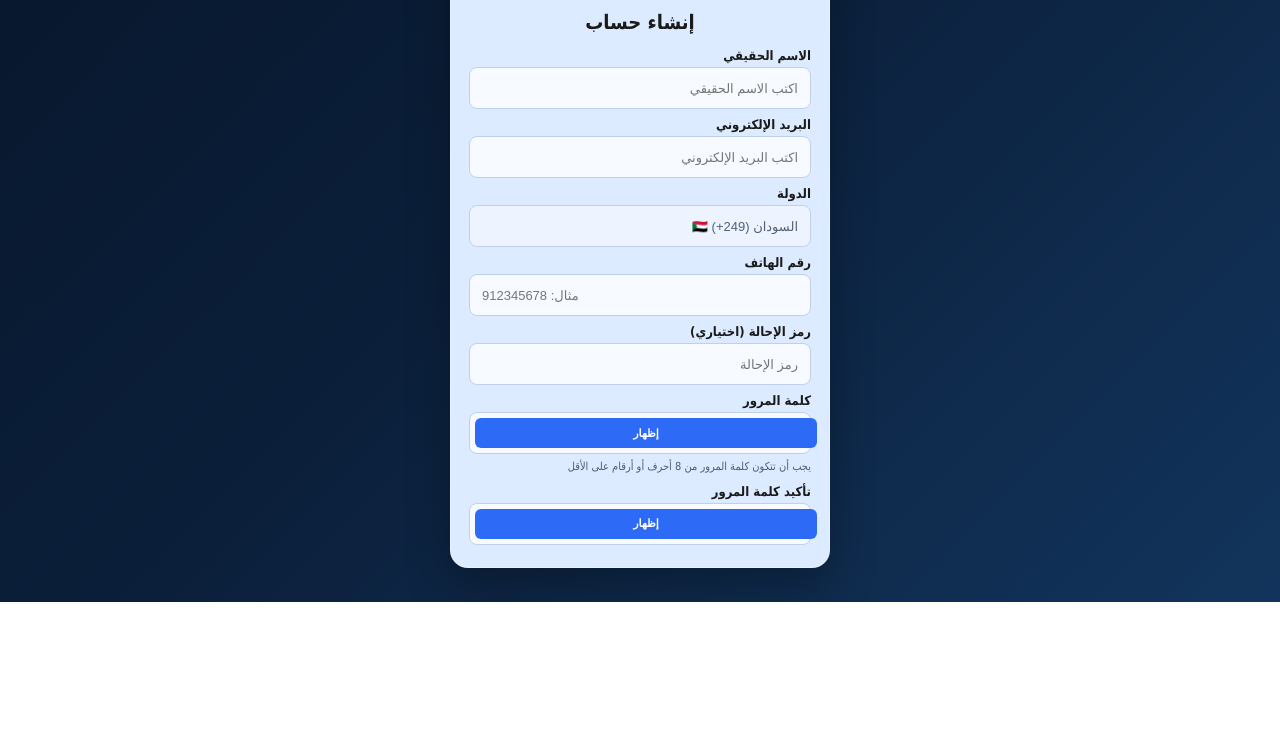
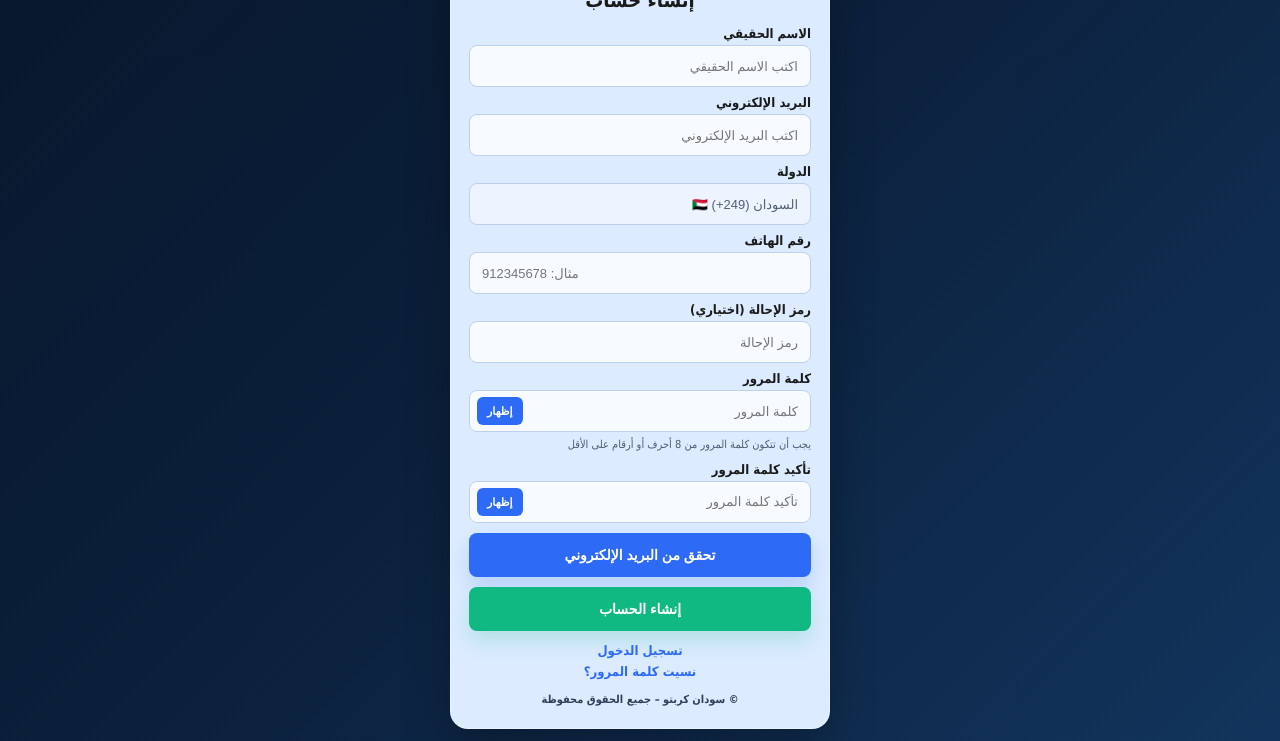
Before and after one commit to twbmyny803-png/SudanCryptoMarket, a plain HTML site: page index.html in a window 1280 px wide. Shown: the part 198-939 px from the top of the page. Before the commit the page ends 800 px from the top, so only its background shows below. Drawn offline with Linux system fonts and the light colour scheme.

Commit message:
Update index.html

```diff
--- a/index.html
+++ b/index.html
@@ -137,16 +137,17 @@
     }
 
     .password-wrap input{
-      padding-left:72px;
+      padding-left:74px;
     }
 
     .toggle-password{
       position:absolute;
-      left:6px;
+      left:8px;
       top:50%;
       transform:translateY(-50%);
-      height:30px;
-      min-width:58px;
+      width:auto;
+      height:28px;
+      padding:0 10px;
       border:none;
       border-radius:6px;
       background:#2D6AF6;
@@ -154,17 +155,15 @@
       font-size:11px;
       font-weight:700;
       cursor:pointer;
-      padding:0 10px;
       margin:0;
-      box-shadow:none;
+      line-height:28px;
     }
 
     .toggle-password:hover{
-      transform:translateY(-50%);
       opacity:0.92;
     }
 
-    button{
+    .main-btn{
       width:100%;
       height:44px;
       border:none;
@@ -176,7 +175,7 @@
       transition:0.2s ease;
     }
 
-    button:hover{
+    .main-btn:hover{
       transform:translateY(-1px);
     }
 
@@ -283,4 +282,29 @@
       <button type="button" class="toggle-password" onclick="togglePassword('confirmPassword', this)">إظهار</button>
     </div>
 
-    <button class="
+    <button class="main-btn verify">تحقق من البريد الإلكتروني</button>
+    <button class="main-btn create">إنشاء الحساب</button>
+
+    <div class="links">
+      <a href="login.html">تسجيل الدخول</a>
+      <a href="forgot.html">نسيت كلمة المرور؟</a>
+    </div>
+
+    <footer>© سودان كربتو – جميع الحقوق محفوظة</footer>
+  </div>
+
+  <script>
+    function togglePassword(inputId, button){
+      const input = document.getElementById(inputId);
+      if(input.type === "password"){
+        input.type = "text";
+        button.textContent = "إخفاء";
+      } else {
+        input.type = "password";
+        button.textContent = "إظهار";
+      }
+    }
+  </script>
+
+</body>
+</html>
```
